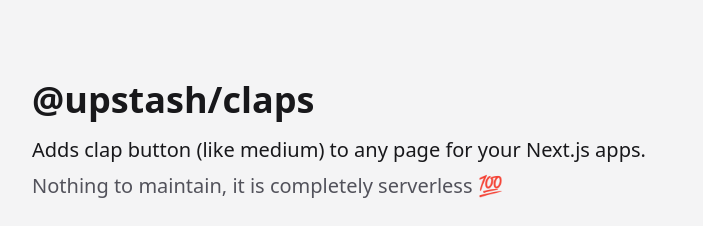
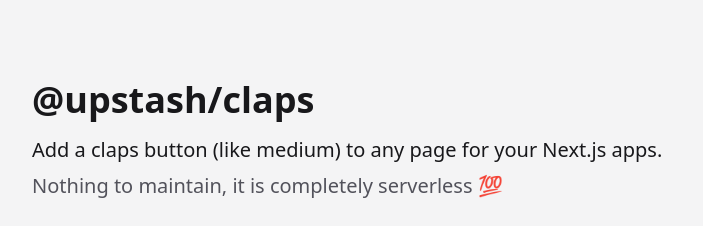
Before and after one commit to upstash/claps, a Next.js app: page / in a window 1280 px wide. Shown: the top 226 px of the page, without its empty margins (288-991 px from the left). Built offline with nearby package versions, Linux system fonts and the light colour scheme; no server answers.

Commit message:
fix typo

```diff
--- a/pages/index.tsx
+++ b/pages/index.tsx
@@ -26,7 +26,7 @@
             </a>
           </h1>
           <h4 className="mt-4 text-xl">
-            Adds clap button (like medium) to any page for your Next.js apps.
+            Add a claps button (like medium) to any page for your Next.js apps.
           </h4>
           <p className="mt-2 text-xl text-zinc-600">
             Nothing to maintain, it is completely serverless 💯
```
Also changed, not shown: 1 other file (tests, documents, lock files or other folders).
